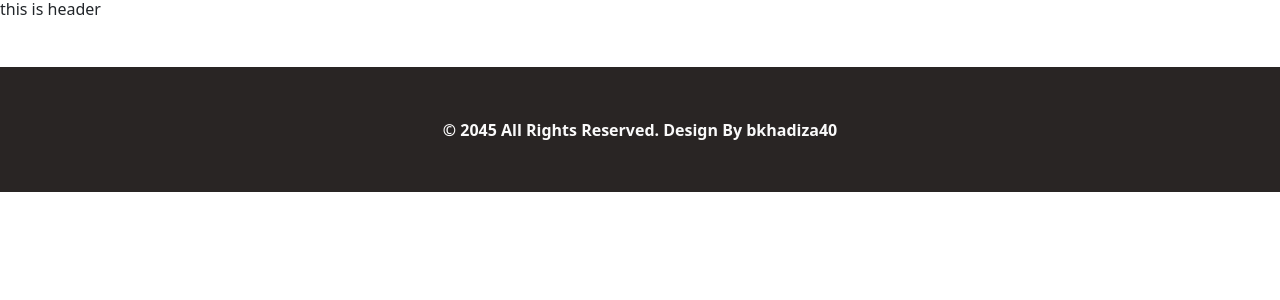
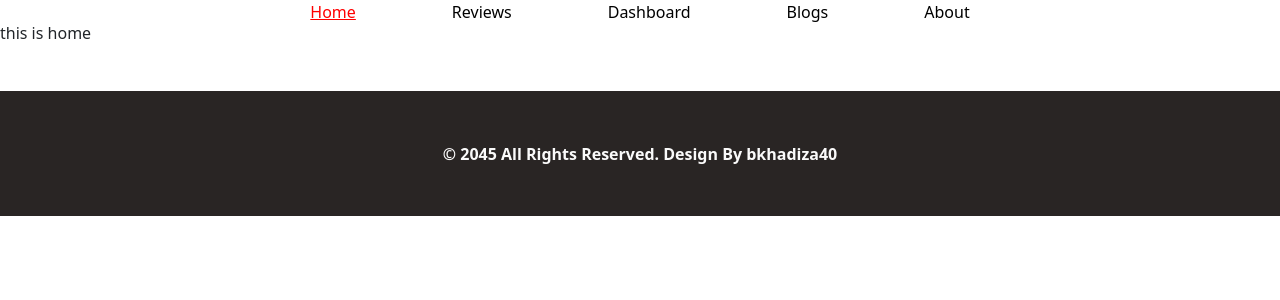
Before and after one commit to khadiza21/product-analysis-as-9, a React (Create React App) app: page / in a window 1280 px wide. Shown: the top 300 px of the page. Built offline with nearby package versions, Linux system fonts and the light colour scheme.

Commit message:
navbar done

```diff
--- a/package.json
+++ b/package.json
@@ -3,6 +3,7 @@
   "version": "0.1.0",
   "private": true,
   "dependencies": {
+    "@heroicons/react": "^1.0.6",
     "@testing-library/jest-dom": "^5.16.3",
     "@testing-library/react": "^12.1.4",
     "@testing-library/user-event": "^13.5.0",
--- a/src/App.js
+++ b/src/App.js
@@ -2,11 +2,27 @@ import "./App.css";
 import "bootstrap/dist/css/bootstrap.min.css";
 import Header from "./components/Header/Header";
 import Footer from "./components/Footer/Footer";
+import { Route, Routes } from "react-router-dom";
+import Home from "./components/Home/Home";
+import Notfound from "./components/Notfound/Notfound";
+import Reviews from "./components/Reviews/Reviews";
+import Dashboard from "./components/Dashboard/Dashboard";
+import Blogs from "./components/Blogs/Blogs";
+import About from "./components/About/About";
 
 function App() {
   return (
     <div>
       <Header></Header>
+      <Routes>
+        <Route path="/" element={<Home></Home>}></Route>
+        <Route path="/home" element={<Home></Home>}></Route>
+        <Route path="/reviews" element={<Reviews></Reviews>}></Route>
+        <Route path="/dashboard" element={<Dashboard></Dashboard>}></Route>
+        <Route path="/blogs" element={<Blogs></Blogs>}></Route>
+        <Route path="/about" element={<About></About>}></Route>
+        <Route path="*" element={<Notfound></Notfound>}></Route>
+      </Routes>
 
       <Footer></Footer>
     </div>
--- /dev/null
+++ b/src/components/CustomLink/CustomLink.js
@@ -0,0 +1,23 @@
+import React from 'react';
+import { Link, useMatch, useResolvedPath } from 'react-router-dom';
+
+
+function CustomLink({ children, to, ...props }) {
+    let resolved = useResolvedPath(to);
+    let match = useMatch({ path: resolved.pathname, end: true });
+
+    return (
+      <div className='mx-5'>
+        <Link
+          style={{color: match ? "red":"black", textDecoration: match ? "underline" : "none" }}
+          to={to}
+          {...props}
+        >
+          {children}
+        </Link>
+        {/* {match && " (active)"} */}
+      </div>
+    );
+  }
+
+export default CustomLink;
--- a/src/components/Header/Header.js
+++ b/src/components/Header/Header.js
@@ -1,10 +1,13 @@
 import React from "react";
 import "./Header.css";
+import Navbar from '../Navbar/Navbar'
+
 
 const Header = () => {
   return (
     <div>
-      <h1>this is header</h1>
+      <Navbar></Navbar>
+
     </div>
   );
 };
--- a/src/components/Home/Home.js
+++ b/src/components/Home/Home.js
@@ -1,10 +1,12 @@
 import React from 'react';
 import './Home.css';
+
 
 const Home = () => {
     return (
         <div>
-            <h1>THis is Home</h1>
+
+           <h1>this is home</h1>
         </div>
     );
 };
--- a/src/components/Link/Link.js
+++ /dev/null
@@ -1,12 +0,0 @@
-import React from 'react';
-
-
-const Link = () => {
-    return (
-        <div>
-            <h1>link</h1>
-        </div>
-    );
-};
-
-export default Link;
--- a/src/components/Navbar/Navbar.js
+++ b/src/components/Navbar/Navbar.js
@@ -1,10 +1,15 @@
 import React from "react";
 import "./Navbar.css";
+import CustomLink from "../CustomLink/CustomLink";
 
 const Navbar = () => {
   return (
-    <div>
-      <h1>nav</h1>
+    <div className="flex justify-center ">
+      <CustomLink to="/">Home</CustomLink>
+      <CustomLink to="/reviews">Reviews</CustomLink>
+      <CustomLink to="/dashboard">Dashboard</CustomLink>
+      <CustomLink to="/blogs">Blogs</CustomLink>
+      <CustomLink to="/about">About</CustomLink>
     </div>
   );
 };
```
Also changed, not shown: 2 other files (tests, documents, lock files or other folders).
